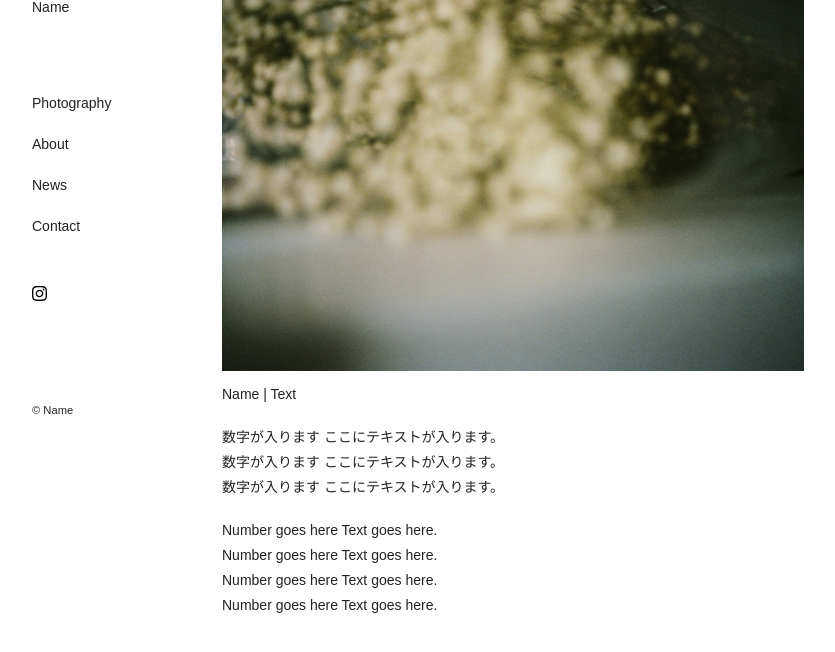
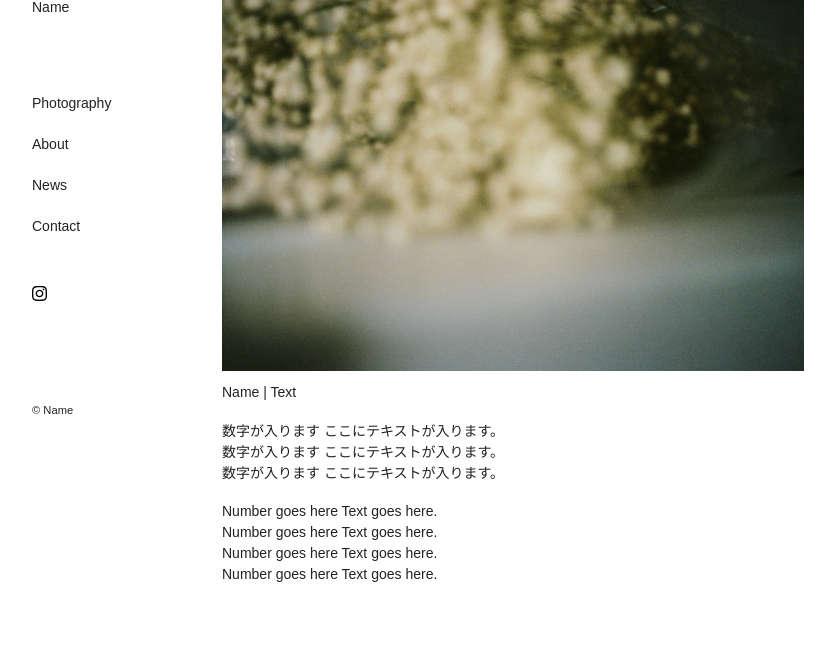
Before and after one commit to muffin-bird/Photograph, a PHP site: page /about.html in a window 1280 px wide. Shown: the part 61-713 px from the top of the page, without its empty margins (28-863 px from the left). Run offline with PHP 8.4, Linux system fonts and the light colour scheme.

Commit message:
Chnage lineheight

```diff
--- a/site/assets/stylesheets/css/style.css
+++ b/site/assets/stylesheets/css/style.css
@@ -81,7 +81,7 @@
   width: 60%;
 }
 .container .profile .description {
-  line-height: 1.8;
+  line-height: 1.5em;
   margin-top: 2%;
 }
 .container .profile .description .jp {
--- a/site/assets/stylesheets/pages/_about.scss
+++ b/site/assets/stylesheets/pages/_about.scss
@@ -5,7 +5,7 @@
     width: 60%;
 
     .description {
-      line-height: 1.8;
+      line-height: 1.5em;
       margin-top: 2%;
 
       .jp {
```
Also changed, not shown: site/assets/stylesheets/css/style.min.css (+1 -1 lines), 2 other files.
